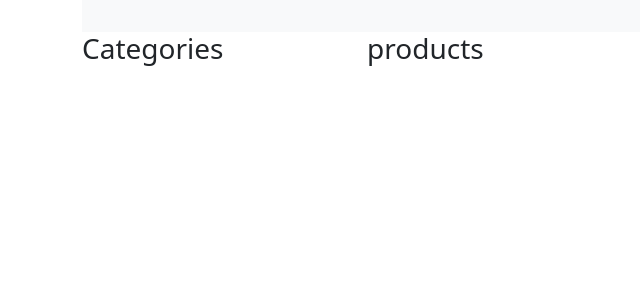
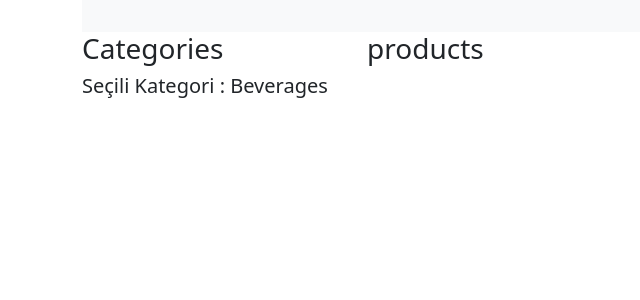
Before and after one commit to alperenkapusuz/Redux-shoppingcart, a React (Create React App) app: page / in a window 1280 px wide. Shown: the top 300 px of the page, without its empty margins (0-640 px from the left). Built offline with nearby package versions, Linux system fonts and the light colour scheme.

Commit message:
Connect tamamlandı

```diff
--- a/src/components/categories/CategoryList.js
+++ b/src/components/categories/CategoryList.js
@@ -1,13 +1,21 @@
 import React, { Component } from 'react';
+import {connect} from "react-redux"
 
 class CategoryList extends Component {
     render() {
         return (
             <div>
                 <h3>Categories</h3>
+                <h5>Seçili Kategori : {this.props.currentCategory.categoryName}</h5>
             </div>
         );
     }
 }
 
-export default CategoryList;
+function mapStateToProps(state){
+    return {
+        currentCategory:state.changeCategoryReducer
+    }
+}
+
+export default connect(mapStateToProps)(CategoryList)
--- a/src/redux/reducers/initialState.js
+++ b/src/redux/reducers/initialState.js
@@ -1,3 +1,3 @@
 export default {
-    currentCategory:{}
+    currentCategory:{categoryName:"Beverages"}
 }
```
